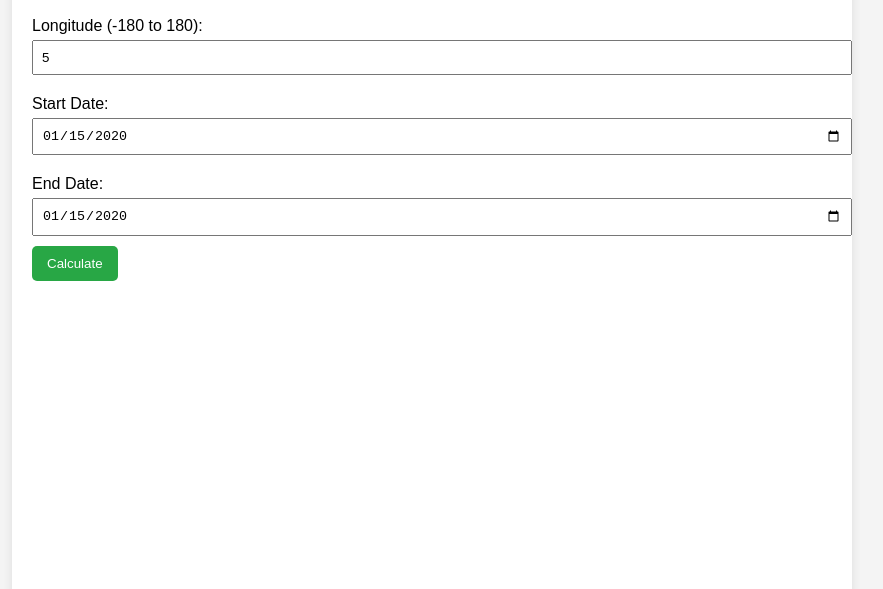
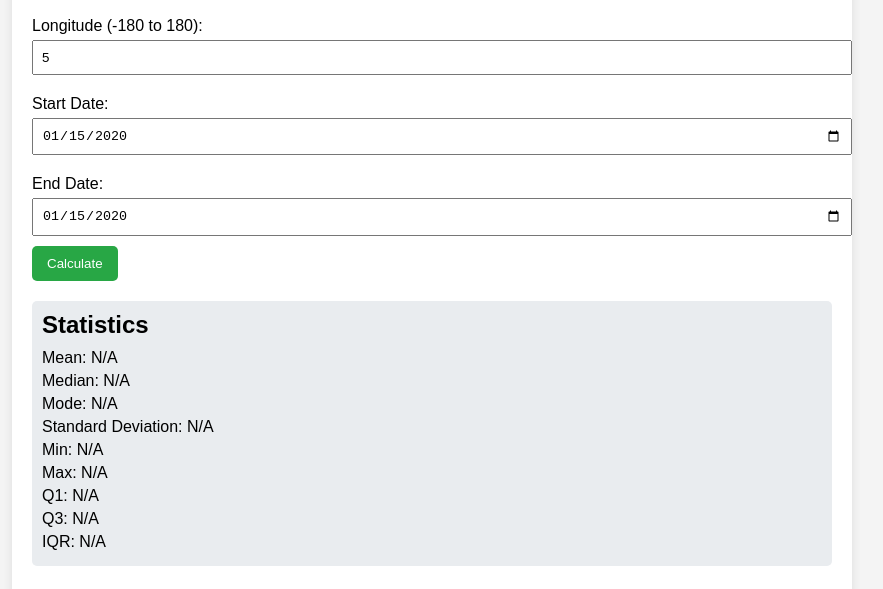
Before and after one commit to B0463/webStatisticCalc, a website: page front/index.html in a window 1280 px wide. Both pictures are taken after typing "5", "5", "2020-01-15", "2020-01-15" into the empty fields and a click on the button "Calculate". Shown: the part 181-770 px from the top of the page, without its empty margins (208-1091 px from the left). Drawn offline with nearby package versions, Linux system fonts and the light colour scheme; no server answers.

Commit message:
add statistics box in frontend

```diff
--- a/front/assets/main.js
+++ b/front/assets/main.js
@@ -70,6 +70,18 @@ async function createChart(latitude, longitude, startDate, endDate) {
     // create statistics chart datasets with datas
     const stats = responseData.data.statistics;
     const timestamps = responseData.data.timestamps;
+
+    // update statistics section
+    document.getElementById('meanValue').textContent = `Mean: ${stats.mean}`;
+    document.getElementById('medianValue').textContent = `Median: ${stats.median}`;
+    document.getElementById('modeValue').textContent = `Mode: ${stats.mode.join(', ')}`;
+    document.getElementById('stdDevValue').textContent = `Standard Deviation: ${stats.stdDev}`;
+    document.getElementById('minValue').textContent = `Min: ${stats.min}`;
+    document.getElementById('maxValue').textContent = `Max: ${stats.max}`;
+    document.getElementById('q1Value').textContent = `Q1: ${stats.quartiles.q1}`;
+    document.getElementById('q3Value').textContent = `Q3: ${stats.quartiles.q3}`;
+    document.getElementById('iqrValue').textContent = `IQR: ${stats.iqr}`;
+
     const datasets = [
         {
             label: 'Temperature',
--- a/front/assets/style.css
+++ b/front/assets/style.css
@@ -42,3 +42,18 @@ button {
 button:hover {
     background-color: #218838;
 }
+
+.statistics-box {
+    margin: 20px 0;
+    padding: 10px;
+    background-color: #e9ecef;
+    border-radius: 5px;
+}
+
+.statistics-box h2 {
+    margin: 0 0 10px;
+}
+
+.statistics-box p {
+    margin: 5px 0;
+}
--- a/front/index.html
+++ b/front/index.html
@@ -32,6 +32,18 @@
                 <button type="button" id="calculateBtn">Calculate</button>
             </form>
 
+            <div id="statistics" class="statistics-box">
+                <h2>Statistics</h2>
+                <p id="meanValue">Mean: N/A</p>
+                <p id="medianValue">Median: N/A</p>
+                <p id="modeValue">Mode: N/A</p>
+                <p id="stdDevValue">Standard Deviation: N/A</p>
+                <p id="minValue">Min: N/A</p>
+                <p id="maxValue">Max: N/A</p>
+                <p id="q1Value">Q1: N/A</p>
+                <p id="q3Value">Q3: N/A</p>
+                <p id="iqrValue">IQR: N/A</p>
+            </div>
             <canvas id="myChart" width="600" height="300"></canvas>
         </div>
 
```
